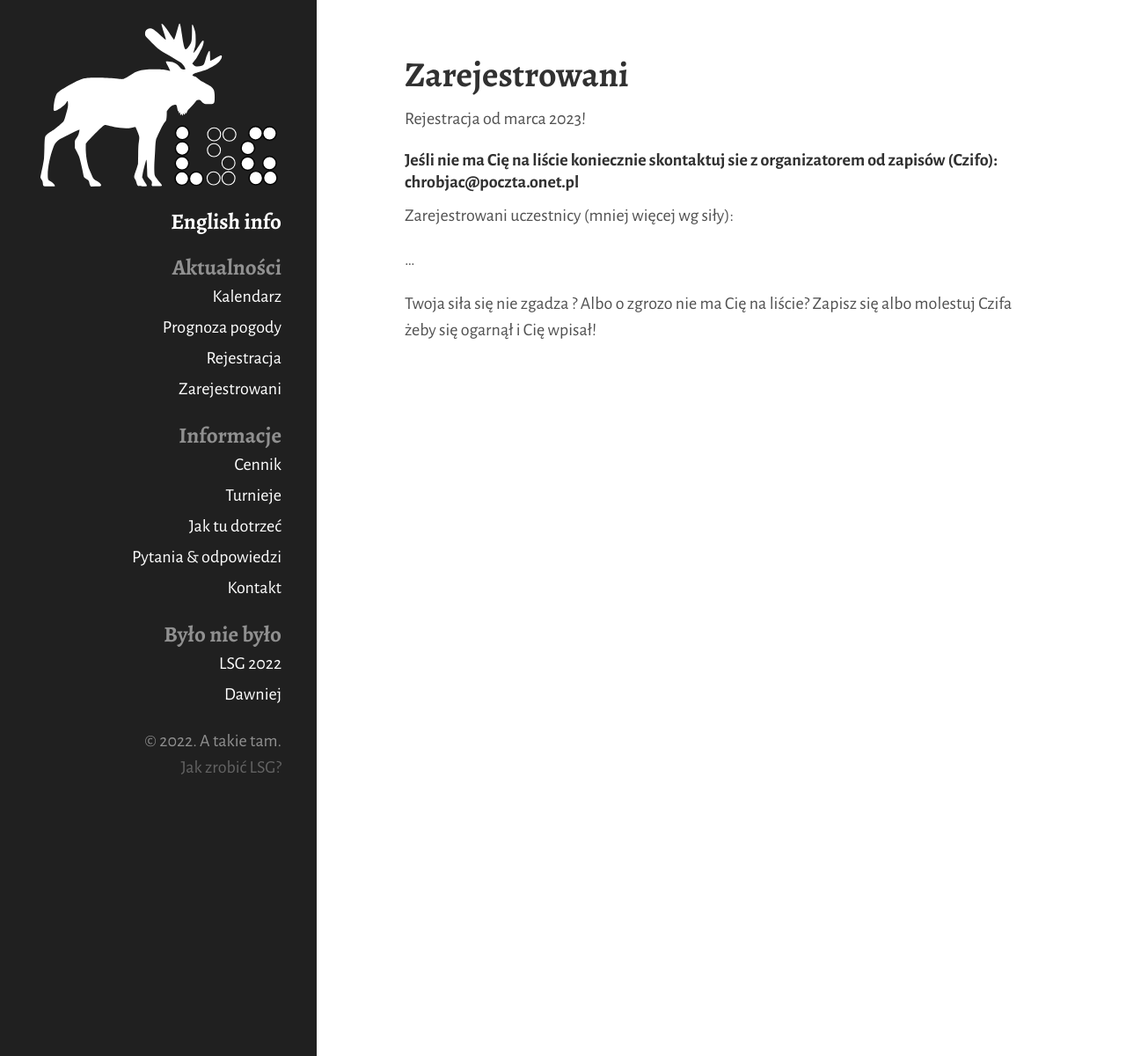
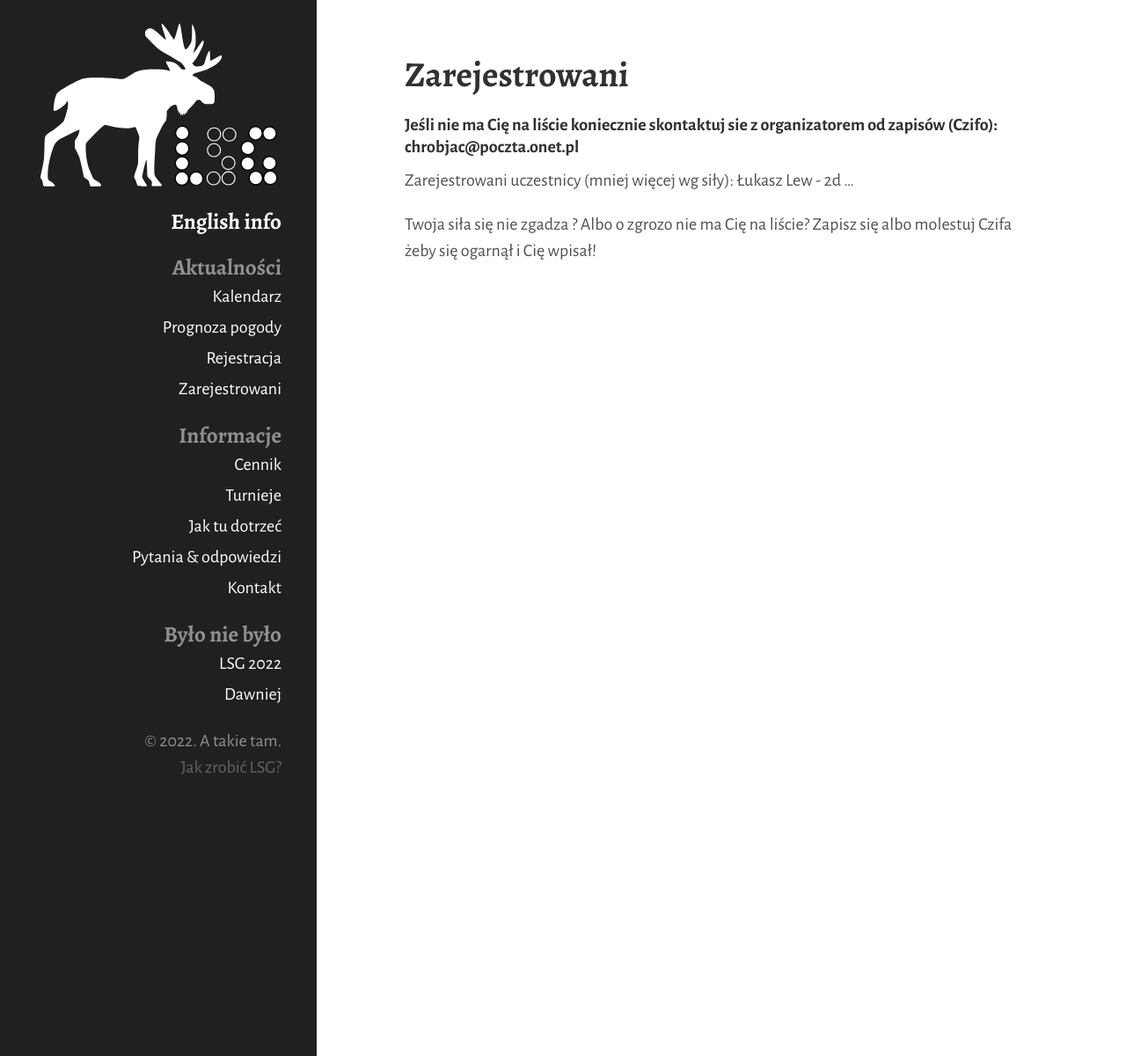
Before and after one commit to tasuki/lsg, a Jekyll site: the page built from zarejestrowani.md, in a window 1280 px wide. Shown: the whole page at 88% size. Built offline with Jekyll 4.4.1, drawn with Linux system fonts in a browser that asks for light colours; nearby versions of some CDN libraries.

Commit message:
Update zarejestrowani.md

```diff
--- a/zarejestrowani.md
+++ b/zarejestrowani.md
@@ -5,12 +5,12 @@ title: Zarejestrowani
 
 ## Zarejestrowani
 
-Rejestracja od marca 2023!
+
 
 #### Jeśli nie ma Cię na liście koniecznie skontaktuj sie z organizatorem od zapisów (Czifo): chrobjac@poczta.onet.pl
 
 Zarejestrowani uczestnicy (mniej więcej wg siły):
-
+Łukasz Lew - 2d
 ...
 
 Twoja siła się nie zgadza ?
```
